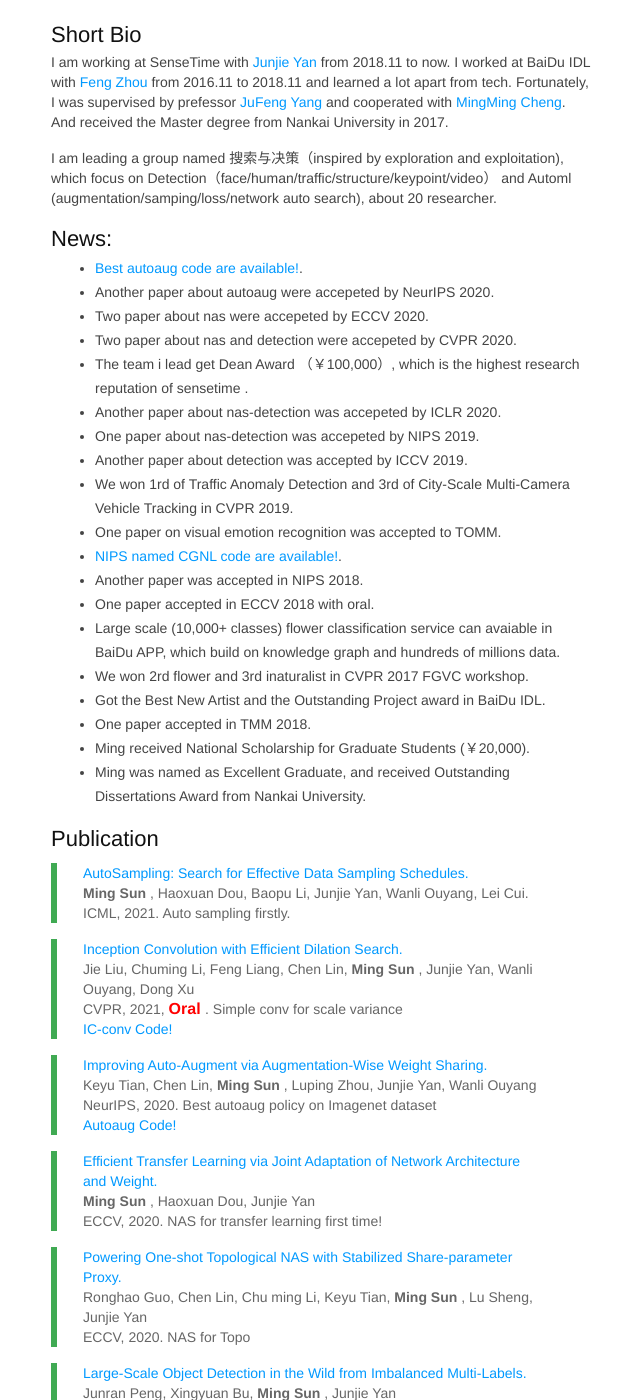
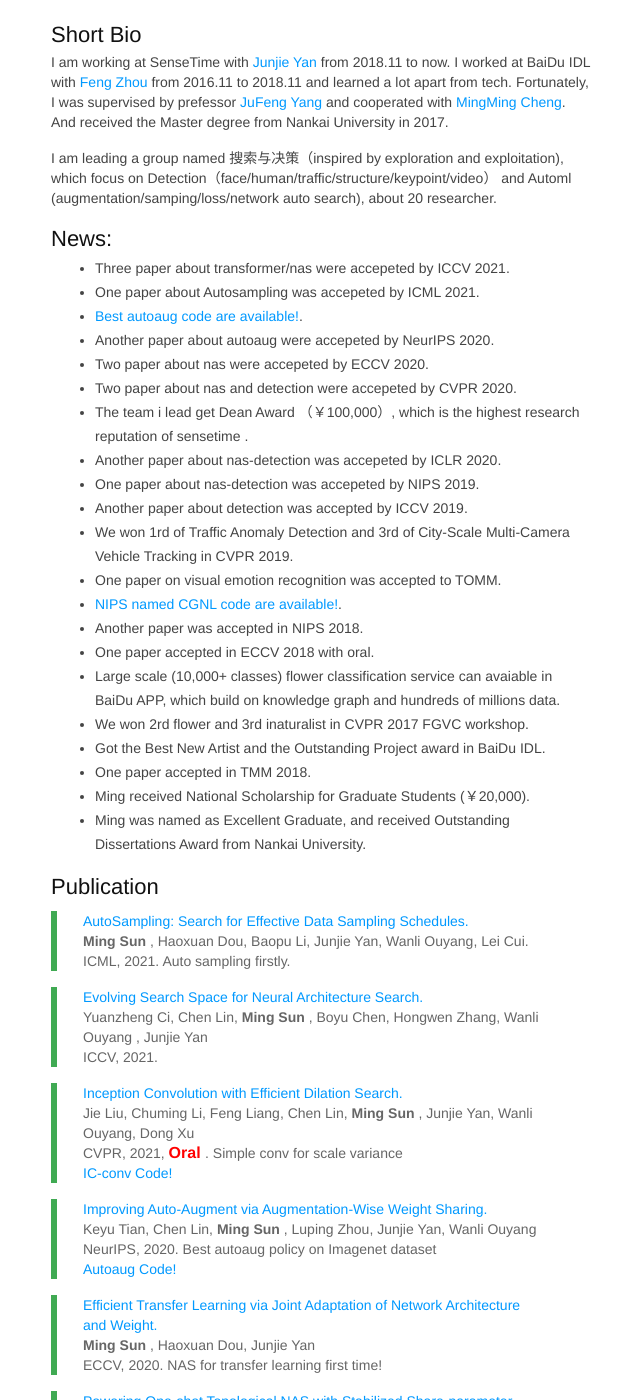
Before and after one commit to msunming/msunming.github.io, a Jekyll site: the page index.html, which Jekyll copies as it is, in a window 1280 px wide and 1400 px high, scrolled down 410 px. Shown: the whole window, without its empty margins (109-749 px from the left). Built offline with Jekyll 4.4.1, drawn with Linux system fonts in a browser that asks for light colours.

Commit message:
Update index.html

```diff
--- a/index.html
+++ b/index.html
@@ -460,6 +460,8 @@ pre .markdown .emphasis {
 
 	        <h2>News:</h2>
 		<ul>
+	    <li> Three paper about transformer/nas were accepeted by ICCV 2021.</li>
+	    <li> One paper about Autosampling was accepeted by ICML 2021.</li>
 	    <li><a href=" https://github.com/Awesome-AutoAug-Algorithms/AWS-OHL-AutoAug">Best autoaug code are available!</a>.</li>
 	    <li> Another paper about autoaug  were accepeted by NeurIPS 2020.</li>
 	    <li> Two paper about nas  were accepeted by ECCV 2020.</li>
@@ -491,6 +493,14 @@ pre .markdown .emphasis {
 			ICML, 2021.  Auto sampling firstly.  <br /></p>
 		</blockquote>
 
+		<!-- -->
+
+		<blockquote>
+			<p><a href="https://arxiv.org/abs/2011.10904">
+			Evolving Search Space for Neural Architecture Search.</a><br />
+			Yuanzheng Ci, Chen Lin, <strong> Ming Sun </strong>, Boyu Chen, Hongwen Zhang, Wanli Ouyang , Junjie Yan <br />
+			ICCV, 2021. <br /> </a></p>
+		</blockquote>
 
 		<!-- -->
 
```
